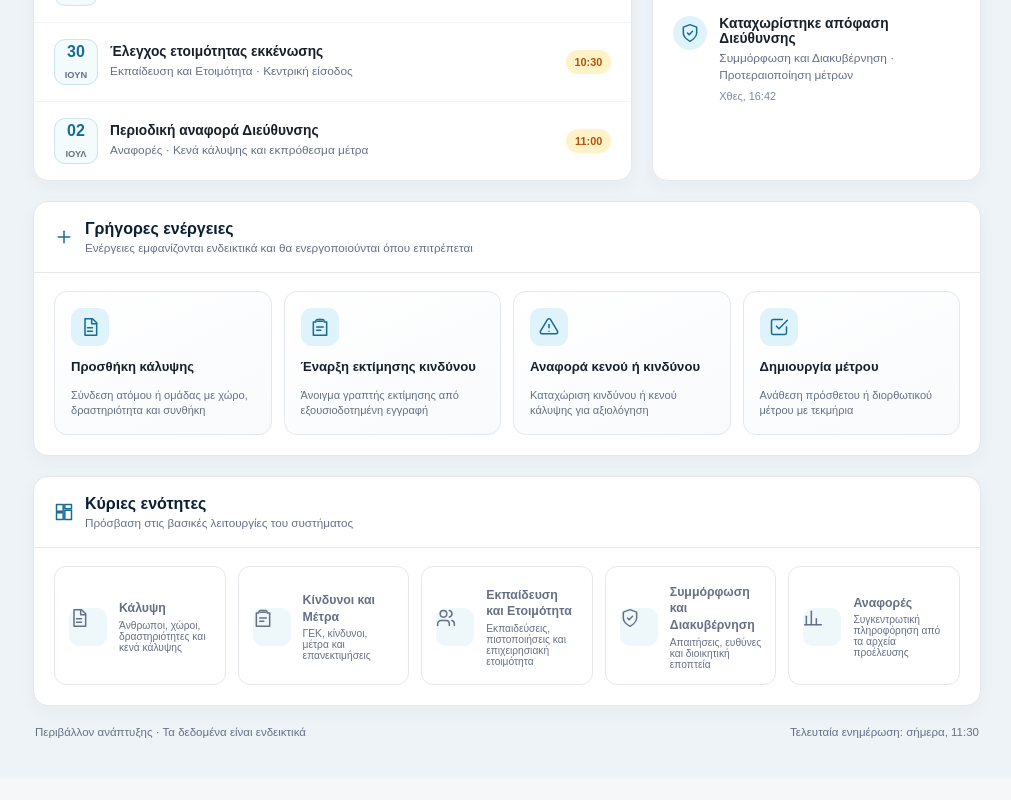
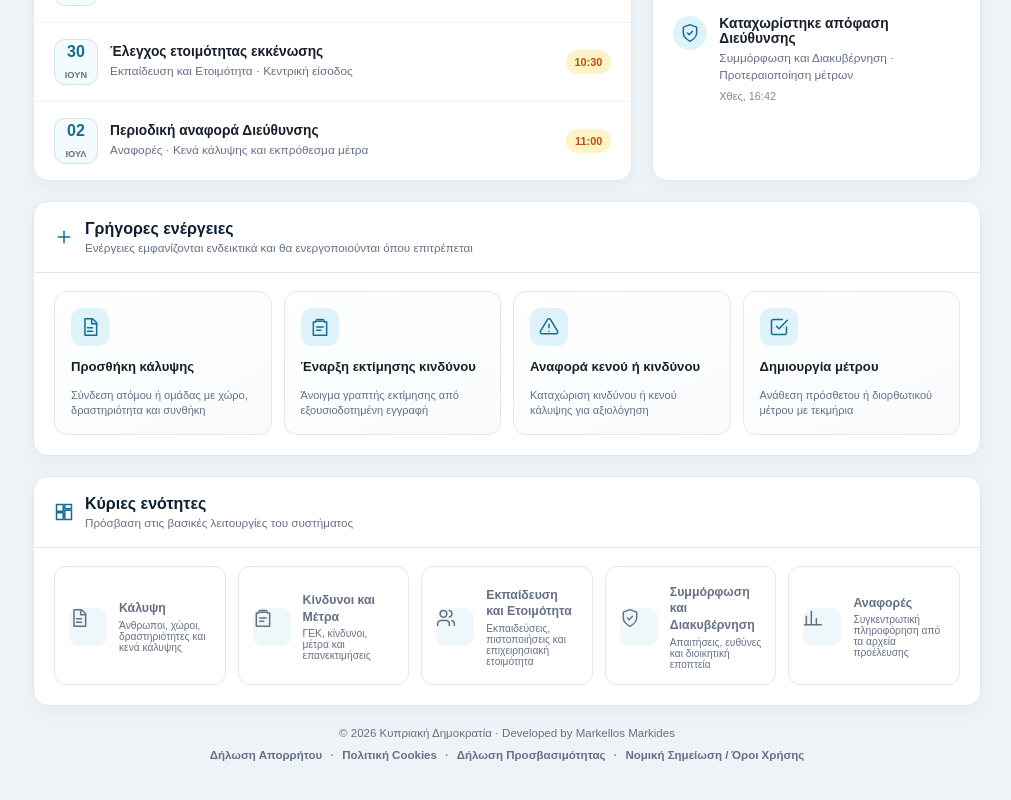
Before and after one commit to mmark76/Health-and-Safety-App, a React (Vite) app: page / in a window 1280 px wide. Shown: the part 871-1671 px from the top of the page, without its empty margins (269-1280 px from the left). Before the commit the page ends 1649 px from the top, so only its background shows below. Built offline with nearby package versions, Linux system fonts and the light colour scheme.

Commit message:
fix: keep footer to two logical rows (#3)

```diff
--- a/src/features/dashboard/data/dashboardContent.ts
+++ b/src/features/dashboard/data/dashboardContent.ts
@@ -64,8 +64,14 @@ export const dashboardContent = {
     modulesTitle: 'Κύριες ενότητες',
     modulesSubtitle: 'Πρόσβαση στις βασικές λειτουργίες του συστήματος',
     modulesStatus: 'Πηγή αρμοδιότητας',
-    footerLeft: 'Περιβάλλον ανάπτυξης · Τα δεδομένα είναι ενδεικτικά',
-    footerRight: 'Τελευταία ενημέρωση: σήμερα, 11:30',
+    footerCredit: '© 2026 Κυπριακή Δημοκρατία · Developed by Markellos Markides',
+    footerLinksLabel: 'Σύνδεσμοι υποσέλιδου',
+    footerLinks: [
+      { label: 'Δήλωση Απορρήτου', href: '#privacy' },
+      { label: 'Πολιτική Cookies', href: '#cookies' },
+      { label: 'Δήλωση Προσβασιμότητας', href: '#accessibility' },
+      { label: 'Νομική Σημείωση / Όροι Χρήσης', href: '#legal' },
+    ],
     closeMenu: 'Κλείσιμο μενού',
     openMenu: 'Άνοιγμα μενού',
     notifications: 'Ειδοποιήσεις',
@@ -134,8 +140,14 @@ export const dashboardContent = {
     modulesTitle: 'Main areas',
     modulesSubtitle: 'Access the system’s main functions',
     modulesStatus: 'Authoritative area',
-    footerLeft: 'Development environment · Data shown is illustrative',
-    footerRight: 'Last updated: today, 11:30',
+    footerCredit: '© 2026 Κυπριακή Δημοκρατία · Developed by Markellos Markides',
+    footerLinksLabel: 'Footer links',
+    footerLinks: [
+      { label: 'Δήλωση Απορρήτου', href: '#privacy' },
+      { label: 'Πολιτική Cookies', href: '#cookies' },
+      { label: 'Δήλωση Προσβασιμότητας', href: '#accessibility' },
+      { label: 'Νομική Σημείωση / Όροι Χρήσης', href: '#legal' },
+    ],
     closeMenu: 'Close menu',
     openMenu: 'Open menu',
     notifications: 'Notifications',
--- a/src/features/dashboard/pages/DashboardPage.css
+++ b/src/features/dashboard/pages/DashboardPage.css
@@ -794,13 +794,47 @@
 }
 
 .dashboard-footer-note {
-  display: flex;
-  align-items: center;
-  justify-content: space-between;
-  gap: 16px;
+  display: grid;
+  justify-items: center;
+  gap: 6px;
   padding: 0 2px 10px;
   color: var(--slate-600);
   font-size: 0.72rem;
+  text-align: center;
+}
+
+.dashboard-footer-credit {
+  margin: 0;
+  line-height: 1.35;
+}
+
+.dashboard-footer-links {
+  display: flex;
+  align-items: center;
+  justify-content: center;
+  gap: 0;
+  max-width: 100%;
+  color: var(--slate-600);
+  line-height: 1.45;
+  text-align: center;
+}
+
+.dashboard-footer-links a {
+  color: inherit;
+  font-weight: 650;
+  text-decoration: none;
+}
+
+.dashboard-footer-links a:hover,
+.dashboard-footer-links a:focus-visible {
+  color: var(--blue-700);
+  text-decoration: underline;
+}
+
+.dashboard-footer-links a + a::before {
+  margin: 0 8px;
+  color: var(--slate-500);
+  content: '·';
 }
 
 .icon {
@@ -946,9 +980,12 @@
     justify-self: start;
   }
 
-  .dashboard-footer-note {
-    align-items: flex-start;
-    flex-direction: column;
+  .dashboard-footer-links {
+    flex-wrap: wrap;
+  }
+
+  .dashboard-footer-links a + a::before {
+    margin: 0 7px;
   }
 }
 
--- a/src/features/dashboard/pages/DashboardPage.tsx
+++ b/src/features/dashboard/pages/DashboardPage.tsx
@@ -101,8 +101,14 @@ export function DashboardPage() {
             )}
 
             <footer className="dashboard-footer-note">
-              <span>{copy.footerLeft}</span>
-              <span>{copy.footerRight}</span>
+              <p className="dashboard-footer-credit">{copy.footerCredit}</p>
+              <nav className="dashboard-footer-links" aria-label={copy.footerLinksLabel}>
+                {copy.footerLinks.map((link) => (
+                  <a href={link.href} key={link.href}>
+                    {link.label}
+                  </a>
+                ))}
+              </nav>
             </footer>
           </main>
         </div>
```
Also changed, not shown: src/features/dashboard/types/dashboard.ts (+8 -2 lines).
